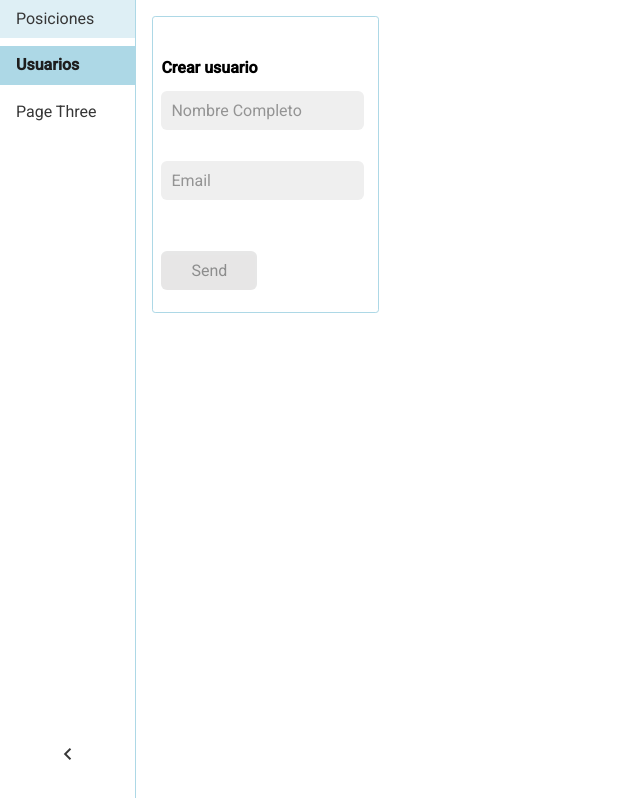
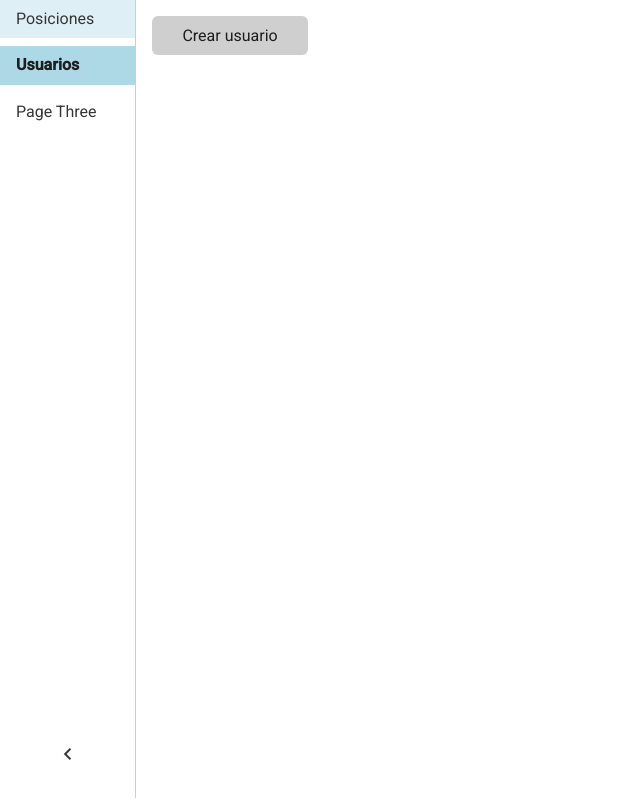
Before and after one commit to Manuel-Lopez17/Evaluacion-Tecnica-Kainet-ManuelLopez, an Angular app: page /page-two in a window 1280 px wide. Shown: the whole page, without its empty margins (0-640 px from the left). Built offline with nearby package versions, Linux system fonts and the light colour scheme.

Commit message:
add user dialog

```diff
--- a/src/app/page-one/page-one.component.html
+++ b/src/app/page-one/page-one.component.html
@@ -2,8 +2,8 @@
   <table>
     <thead>
       <tr>
-        <th>ID de la empresa</th>
-        <th>ID del producto</th>
+        <th>Empresa</th>
+        <th>Producto</th>
         <th>Fecha entrega inicio</th>
         <th>Precio</th>
         <th>Moneda</th>
@@ -13,12 +13,12 @@
     <tbody>
       @for(posicion of posiciones ; track posicion ){
       <tr>
-        <td>{{ posicion.idEmpresa }}</td>
-        <td>{{ posicion.idPrdoucto }}</td>
+        <td>{{ posicion.Empresa.razonSocial }}</td>
+        <td>{{ posicion.Producto.nombre }}</td>
         <td>{{ posicion.fechaEntregaInicio | date : "short" }}</td>
         <td>{{ posicion.precio }}</td>
         <td>{{ posicion.moneda }}</td>
-        <td>{{ posicion.Productos.usoFrecuente ? "si" : "no" }}</td>
+        <td>{{ posicion.Producto.usoFrecuente ? "si" : "no" }}</td>
       </tr>
       }
     </tbody>
--- a/src/app/page-two/components/user-forms/user-forms.component.html
+++ b/src/app/page-two/components/user-forms/user-forms.component.html
@@ -1,5 +1,8 @@
-<div class="container">
-  <h4>Crear usuario</h4>
+<dialog [open]="isOpen">
+  <header>
+    Crear usuario
+    <i class="close" (click)="toggleDialog()">x</i>
+  </header>
   <form [formGroup]="contactForm" (ngSubmit)="onSubmit()">
     <div class="input">
       <input
@@ -31,11 +34,15 @@
       }
     </div>
 
+    <menu>
       <input
         class="sendButton"
         type="submit"
         value="Send"
         [disabled]="contactForm.invalid"
       />
+    </menu>
   </form>
-</div>
+</dialog>
+
+<button (click)="toggleDialog()">Crear usuario</button>
--- a/src/app/page-two/components/user-forms/user-forms.component.scss
+++ b/src/app/page-two/components/user-forms/user-forms.component.scss
@@ -1,16 +1,23 @@
-.container{
-    display:flex;
-    flex-direction: column;
-    padding: 1rem .5rem;
-    border: 1px solid lightblue;
-    border-radius: .2rem;
-    width: min-content;
 
-    .input{
-        min-height: 70px;
-    }
+dialog{
+    min-width: 200px
+}
 
-    .sendButton{
-        margin-top: 20px;
+header{
+    display: flex;
+    justify-content: space-between;
+
+    .close{
+        font-weight: bold;
+        cursor: pointer;
+        margin-right: .5rem;
     }
 }
+
+.input{
+    min-height: 70px;
+}
+
+.sendButton{
+    margin-top: 20px;
+}
--- a/src/app/page-two/components/user-forms/user-forms.component.ts
+++ b/src/app/page-two/components/user-forms/user-forms.component.ts
@@ -11,6 +11,7 @@ import { UsuariosService } from '../../../services/usuarios/usuarios.service';
 })
 export class UserFormsComponent {
     contactForm!: FormGroup;
+    isOpen: boolean = false;
 
     constructor(
         private fb: FormBuilder,
@@ -30,7 +31,18 @@ export class UserFormsComponent {
     onSubmit() {
         console.log(this.contactForm.value);
         this.userService.postUsuario(this.contactForm.value)
-            .subscribe(res => console.log(res))
+            .subscribe(res => {
+                console.log(res);
+                if (res.status === 201) {
+                    this.contactForm.reset();
+                    this.toggleDialog();
+
+                }
+            })
+    }
+
+    toggleDialog() {
+        this.isOpen = !this.isOpen;
     }
 
 }
--- a/src/app/services/usuarios/usuarios.service.ts
+++ b/src/app/services/usuarios/usuarios.service.ts
@@ -20,6 +20,6 @@ export class UsuariosService {
 
     postUsuario(body: PostUsuario) {
         console.log(body);
-        return this.http.post<any>(this.apiUrl + '/usuarios', body)
+        return this.http.post<any>(this.apiUrl + '/usuarios', body, { observe: 'response' })
     }
 }
```
Also changed, not shown: src/app/page-one/interfaces/posiciones.interface.ts (+8 -5 lines). Lines whose indentation alone changed are shown as unchanged.
